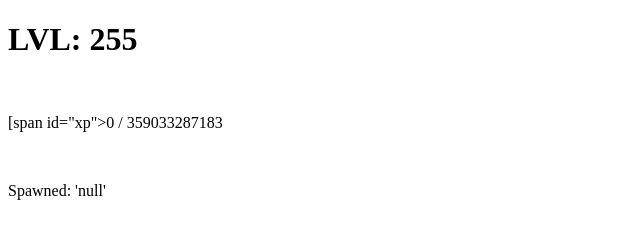
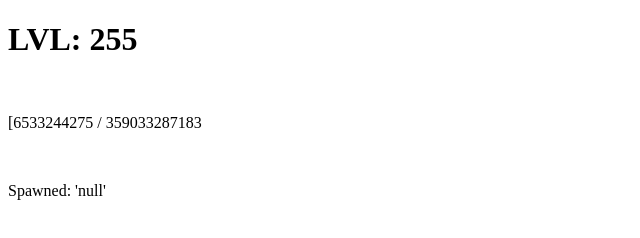
Before and after one commit to MrMegaWatt13/Basic-Game-Thing, a plain HTML site: page index.html in a window 1280 px wide. Shown: the full height of the page, 0-640 px from the left. Drawn offline with Linux system fonts and the light colour scheme.

Commit message:
Update index.html

```diff
--- a/index.html
+++ b/index.html
@@ -9,7 +9,7 @@
 <body>
 
 <h1>LVL: <span id="xplvl">0</span></h1><br>
-<p>[span id="xp">0</span> / <span id="xpCost">10</span></p><br>
+<p>[<span id="xp">0</span> / <span id="xpCost">10</span></p><br>
 
 <p>Spawned: 'null'</p>
 
@@ -39,13 +39,6 @@ window.setInterval(function(){
 
 }, 10)
 
-function lvlup(){
-    var xp = 0;
-}
-
-var xp;
-lvlup();
-
 </script>
 
 </body>
```
